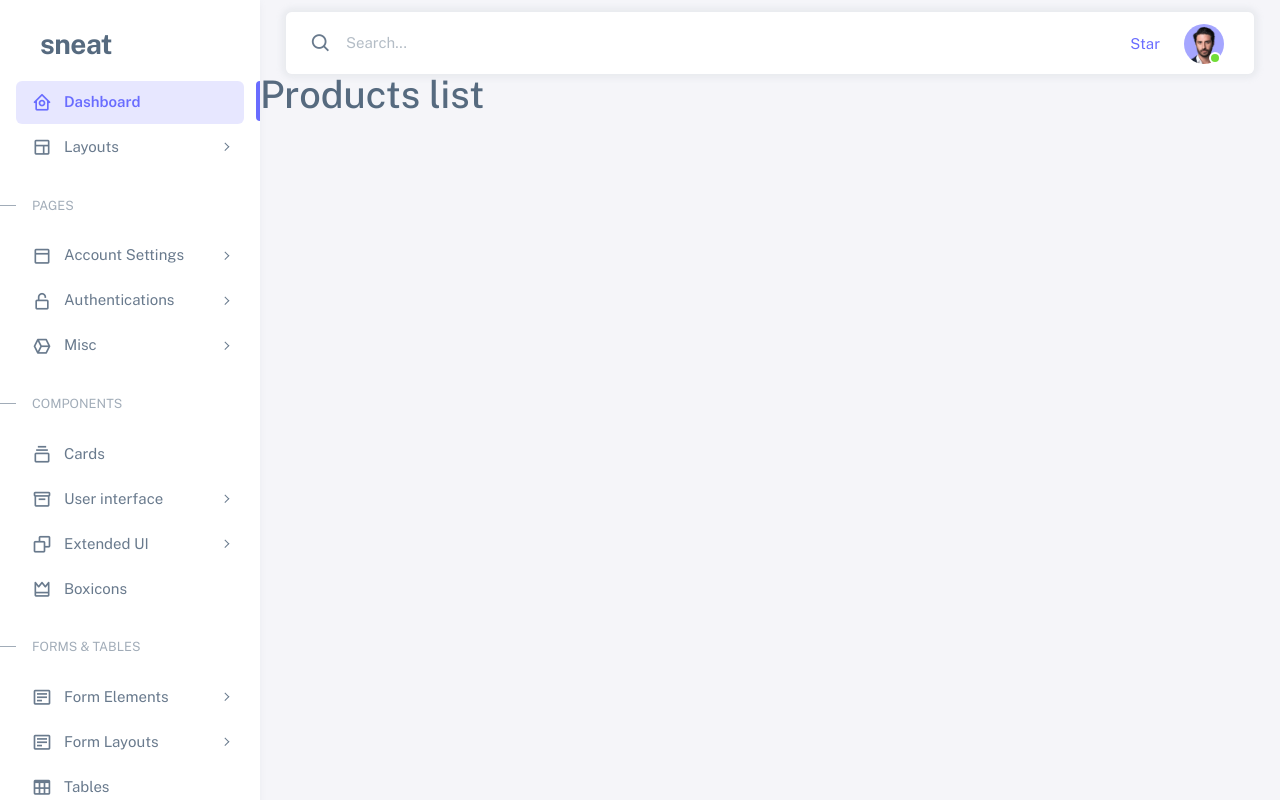
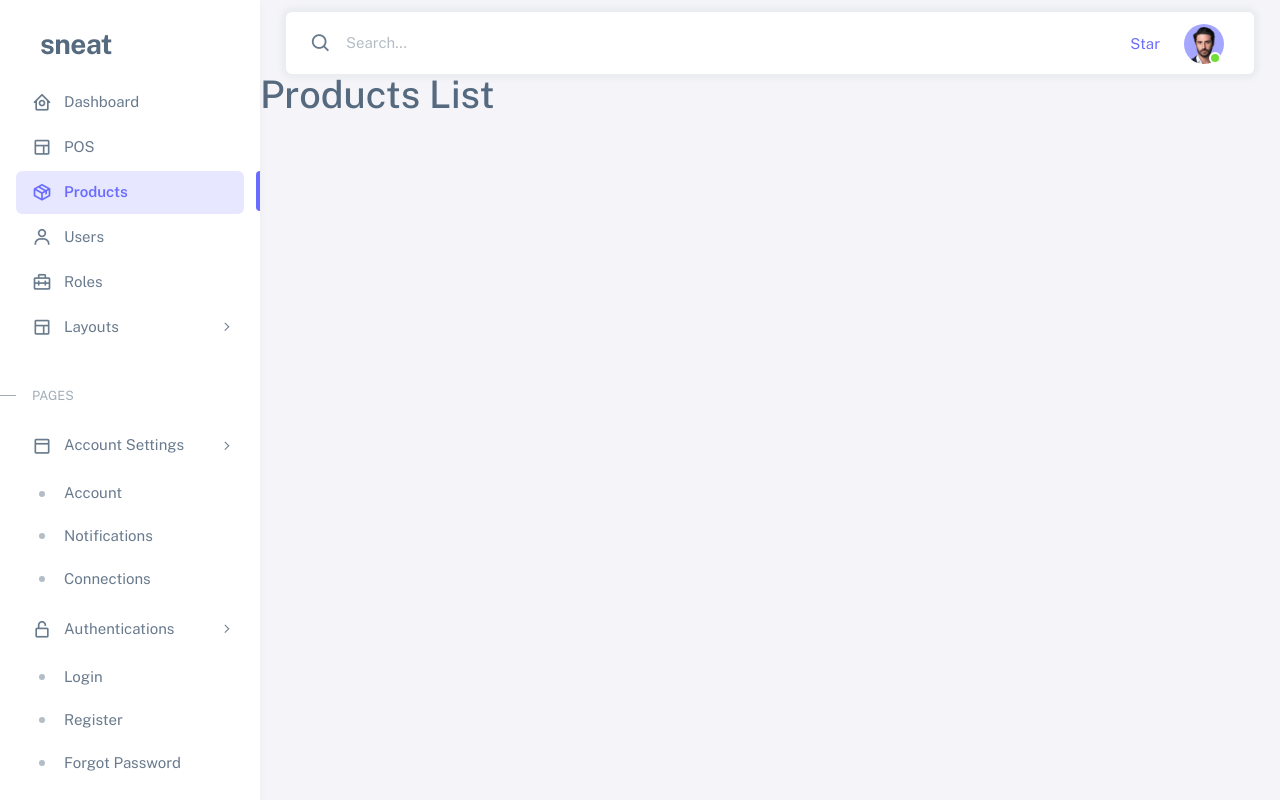
Before and after one commit to Prottoy001git/react-project, a React (Vite) app: page /products in a window 1280 px wide. Shown: the top 800 px of the page. Built offline with nearby package versions, Linux system fonts and the light colour scheme.

Commit message:
templating class 3

```diff
--- a/src/assets/custom.css
+++ b/src/assets/custom.css
@@ -19,3 +19,21 @@
         background-color: rgb(67,89,113, .5);
     }
 }
+.menu-sub{
+    display: block !important;
+    transition: all .3s ease-in-out !important;
+}
+.menu-sub.open{
+    max-height: 500px;
+    opacity: 1;
+    pointer-events: auto;
+    visibility: visible;
+}
+
+.menu-sub.closed{
+    max-height: 0;
+    overflow: hidden;
+    opacity: 0;
+    pointer-events: none;
+    visibility: hidden;
+}
--- a/src/components/layout/Layout.tsx
+++ b/src/components/layout/Layout.tsx
@@ -1,5 +1,4 @@
 import { Outlet } from "react-router-dom"
-import Dashboard from "../pages/Dashboard"
 import Footer from "./Footer"
 import Navbar from "./Navbar"
 import Sidebar from "./Sidebar"
--- a/src/components/layout/Sidebar.tsx
+++ b/src/components/layout/Sidebar.tsx
@@ -1,4 +1,10 @@
+import { useState } from "react"
+import { NavLink } from "react-router-dom"
+
 function Sidebar() {
+    const [isOpen, setIsOpen] = useState(false);
+
+    const toggle = () => setIsOpen((prev) => !prev);
     return (
         <>
             <input type="checkbox" id="sidebarMenu" className="d-none" />
@@ -21,21 +27,46 @@
 
                 <ul className="menu-inner py-1">
                     {/* <!-- Dashboard --> */}
-                    <li className="menu-item active">
-                        <a href="index.html" className="menu-link">
+                    <NavLink to="/dashboard" className={({isActive})=>isActive ? "menu-item active" : "menu-item"}>
+                        <li className="menu-link">
                             <i className="menu-icon tf-icons bx bx-home-circle"></i>
                             <div data-i18n="Analytics">Dashboard</div>
-                        </a>
-                    </li>
+                        </li>
+                    </NavLink>
+                    {/* <!-- Custom Menu --> */}
+                    <NavLink to="/pos" className="menu-item" target="_blank">
+                        <li className="menu-link">
+                            <i className="menu-icon tf-icons bx bx-layout"></i>
+                            <div data-i18n="Analytics">POS</div>
+                        </li>
+                    </NavLink>
+                    <NavLink to="/products" className="menu-item">
+                        <li className="menu-link">
+                            <i className="menu-icon tf-icons bx bx-package"></i>
+                            <div data-i18n="Analytics">Products</div>
+                        </li>
+                    </NavLink>
+                    <NavLink to="/users" className="menu-item">
+                        <li className="menu-link">
+                            <i className="menu-icon tf-icons bx bx-user"></i>
+                            <div data-i18n="Analytics">Users</div>
+                        </li>
+                    </NavLink>
+                    <NavLink to="/roles" className="menu-item">
+                        <li className="menu-link">
+                            <i className="menu-icon tf-icons bx bx-briefcase-alt-2"></i>
+                            <div data-i18n="Analytics">Roles</div>
+                        </li>
+                    </NavLink>
 
                     {/* <!-- Layouts --> */}
                     <li className="menu-item">
-                        <a href="javascript:void(0);" className="menu-link menu-toggle">
+                        <span onClick={toggle} className="menu-link menu-toggle cursor-pointer">
                             <i className="menu-icon tf-icons bx bx-layout"></i>
                             <div data-i18n="Layouts">Layouts</div>
-                        </a>
+                        </span>
 
-                        <ul className="menu-sub">
+                        <ul className={`menu-sub ${isOpen ? 'open' : 'closed'}`}>
                             <li className="menu-item">
                                 <a href="layouts-without-menu.html" className="menu-link">
                                     <div data-i18n="Without menu">Without menu</div>
--- a/src/components/pages/Dashboard.tsx
+++ b/src/components/pages/Dashboard.tsx
@@ -1,4 +1,5 @@
 function Dashboard() {
+    document.title="Dashboard";
     return (
         <>
             <div className="container-xxl flex-grow-1 container-p-y">
--- /dev/null
+++ b/src/components/pages/Products.tsx
@@ -0,0 +1,15 @@
+import { useEffect } from 'react'
+
+function Products() {
+    // document.title="Products";
+    useEffect(()=>{
+        document.title="Products";
+    },[]);
+  return (
+    <div>
+      <h1>Products List</h1>
+    </div>
+  )
+}
+
+export default Products
--- /dev/null
+++ b/src/components/pages/Roles.tsx
@@ -0,0 +1,14 @@
+import { useEffect } from 'react'
+
+function Roles() {
+useEffect(()=>{
+            document.title="Products";
+        },[]);
+  return (
+    <div>
+      <h1>Roles</h1>
+    </div>
+  )
+}
+
+export default Roles
--- /dev/null
+++ b/src/components/pages/Sales.tsx
@@ -0,0 +1,14 @@
+import { useEffect } from 'react'
+
+function Sales() {
+useEffect(()=>{
+     document.title="Products";
+    },[]);
+  return (
+    <div>
+      <h1>Sales</h1>
+    </div>
+  )
+}
+
+export default Sales
--- /dev/null
+++ b/src/components/pages/Users.tsx
@@ -0,0 +1,14 @@
+import { useEffect } from 'react'
+
+function Users() {
+useEffect(()=>{
+    document.title="Products";
+    },[]);
+  return (
+    <div>
+      <h1>Users</h1>
+    </div>
+  )
+}
+
+export default Users
```
Also changed, not shown: src/main.tsx (+9 -1 lines).
